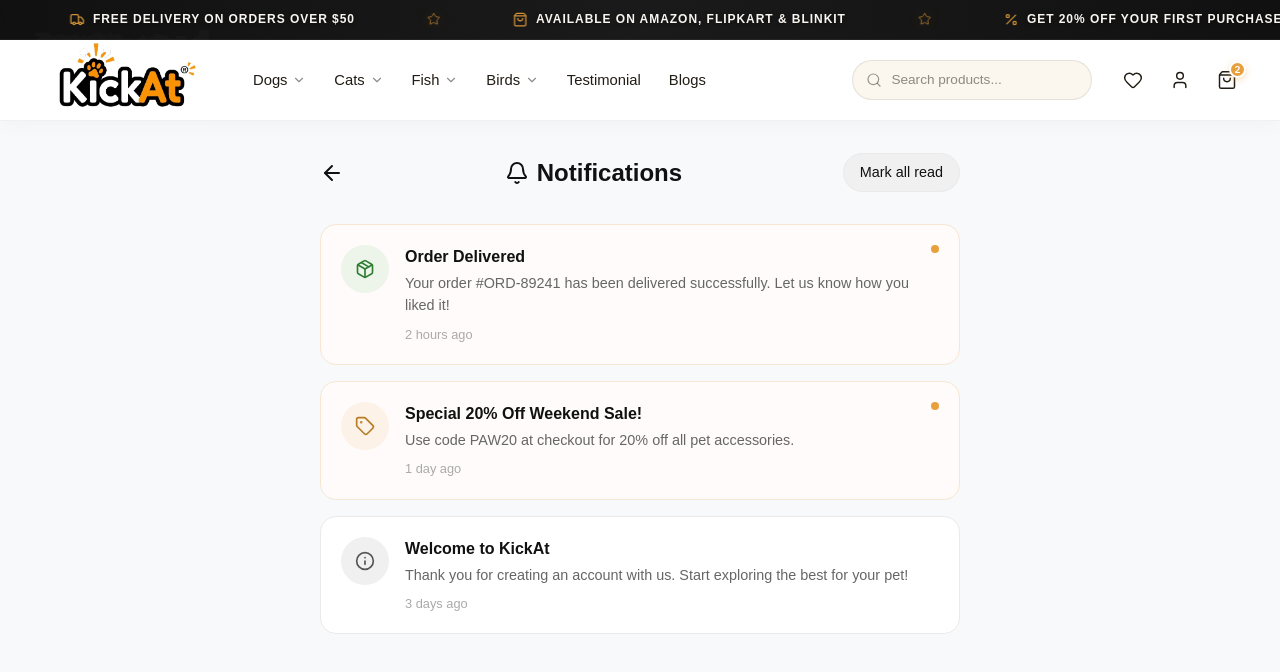
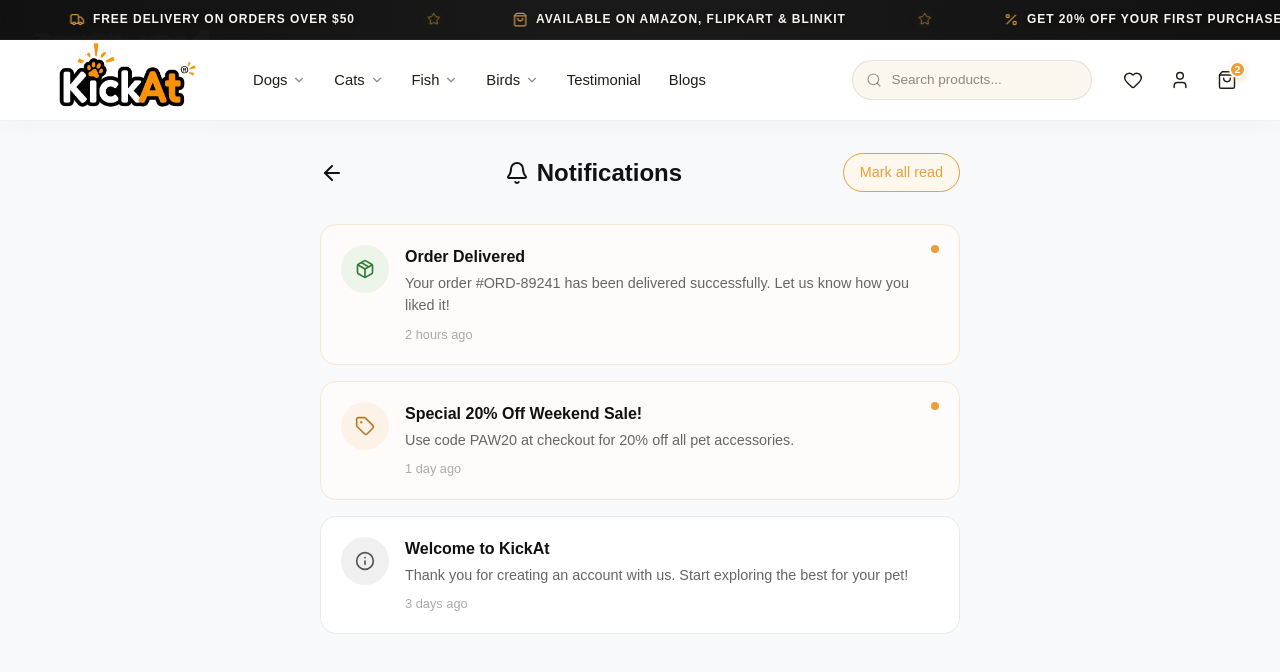
Before and after one commit to SevenX-Labs/kickat-client, a Next.js app: page /notifications in a window 1280 px wide. In both pictures the pointer is over the button "Mark all read". Shown: the top 672 px of the page. Built offline with nearby package versions, Linux system fonts and the light colour scheme.

Commit message:
feat: add module stylesheets for notification page, navigation bar, and global application styles

```diff
--- a/src/app/globals.css
+++ b/src/app/globals.css
@@ -3,6 +3,9 @@
 :root {
   --background: #ffffff;
   --foreground: #171717;
+  --brand-orange: #E7A03B;
+  --brand-orange-hover: #D4900A;
+  --brand-orange-light: #FEF7EE;
 }
 
 @theme inline {
--- a/src/app/notifications/Notifications.module.css
+++ b/src/app/notifications/Notifications.module.css
@@ -39,8 +39,9 @@
   transition: all 0.2s;
 }
 .markReadBtn:hover {
-  background: #f0f0f0;
-  color: #111;
+  background: #FEF7EE;
+  color: #E7A03B;
+  border-color: #E7A03B;
 }
 
 .list {
--- a/src/components/common/Navbar/Navbar.module.css
+++ b/src/components/common/Navbar/Navbar.module.css
@@ -416,21 +416,21 @@
   justify-content: center;
   width: 100%;
   padding: 0.65rem 1rem;
-  background: #111111;
+  background: #E7A03B;
   color: #ffffff;
   font-weight: 600;
   font-size: 0.88rem;
   border-radius: 10px;
   text-decoration: none;
   transition: all 0.25s cubic-bezier(0.2, 0.8, 0.2, 1);
-  box-shadow: 0 4px 12px rgba(0, 0, 0, 0.12);
+  box-shadow: 0 4px 14px rgba(231, 160, 59, 0.35);
 }
 
 .signInBtn:hover {
-  background: #E7A03B;
+  background: #D4900A;
   color: #ffffff;
   transform: translateY(-1px);
-  box-shadow: 0 6px 16px rgba(231, 160, 59, 0.3);
+  box-shadow: 0 6px 18px rgba(231, 160, 59, 0.45);
 }
 
 .accountDropdownList {
```
